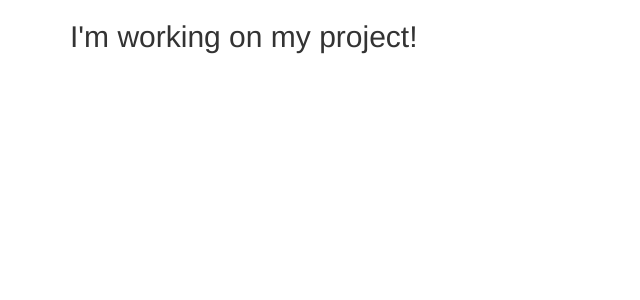
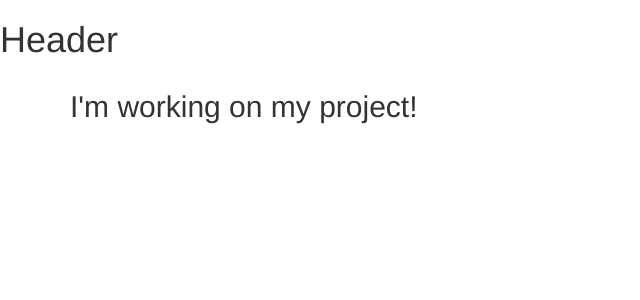
Before and after one commit to Stavroskiig/recilist, an Angular app: page / in a window 1280 px wide. Shown: the top 300 px of the page, without its empty margins (0-640 px from the left). Built offline with nearby package versions, Linux system fonts and the light colour scheme.

Commit message:
Added header

```diff
--- a/src/app/app.component.html
+++ b/src/app/app.component.html
@@ -1,3 +1,4 @@
+<app-header></app-header>
 <div class="container">
   <div class="row">
     <div class="col-md-12">
--- a/src/app/app.module.ts
+++ b/src/app/app.module.ts
@@ -2,10 +2,12 @@
 import { BrowserModule } from '@angular/platform-browser';
 
 import { AppComponent } from './app.component';
+import { HeaderComponent } from './header/header.component';
 
 @NgModule({
   declarations: [
-    AppComponent
+    AppComponent,
+    HeaderComponent
   ],
   imports: [
     BrowserModule
--- /dev/null
+++ b/src/app/header/header.component.html
@@ -0,0 +1 @@
+<h1>Header</h1>
```
Also changed, not shown: src/app/header/header.component.ts (added, +9 -0 lines).
